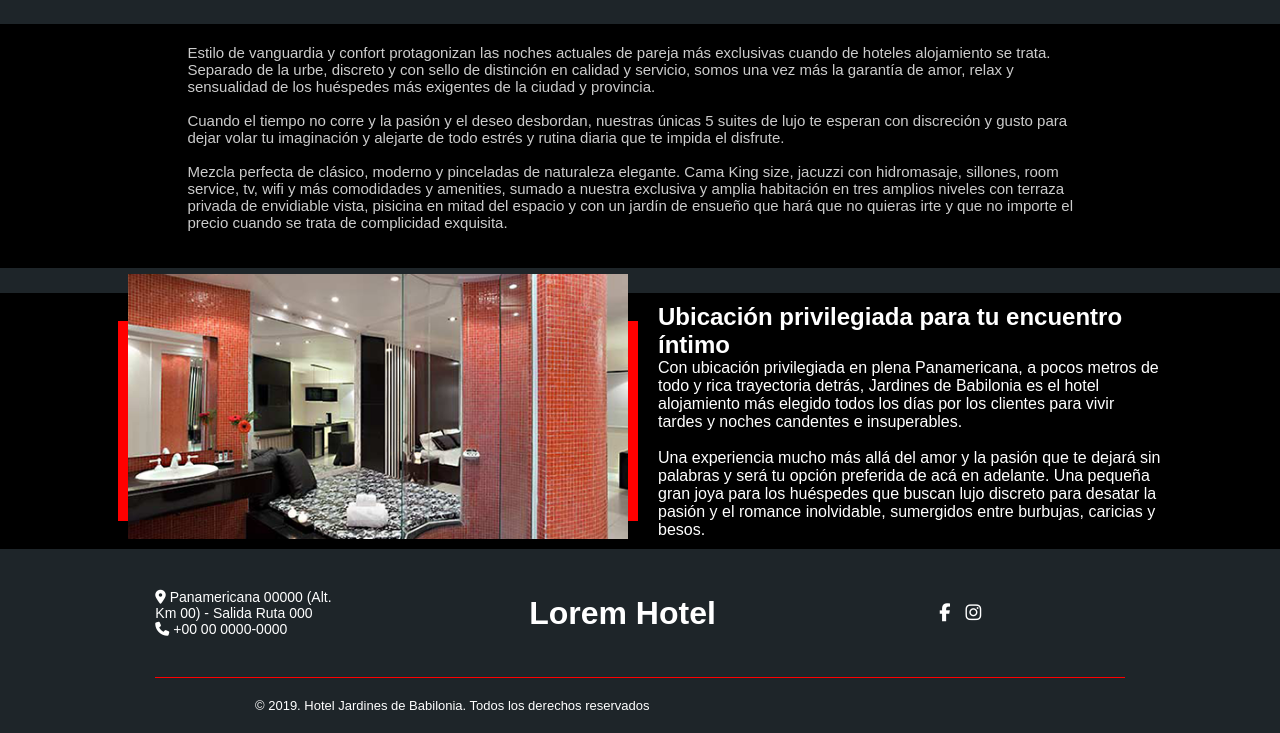
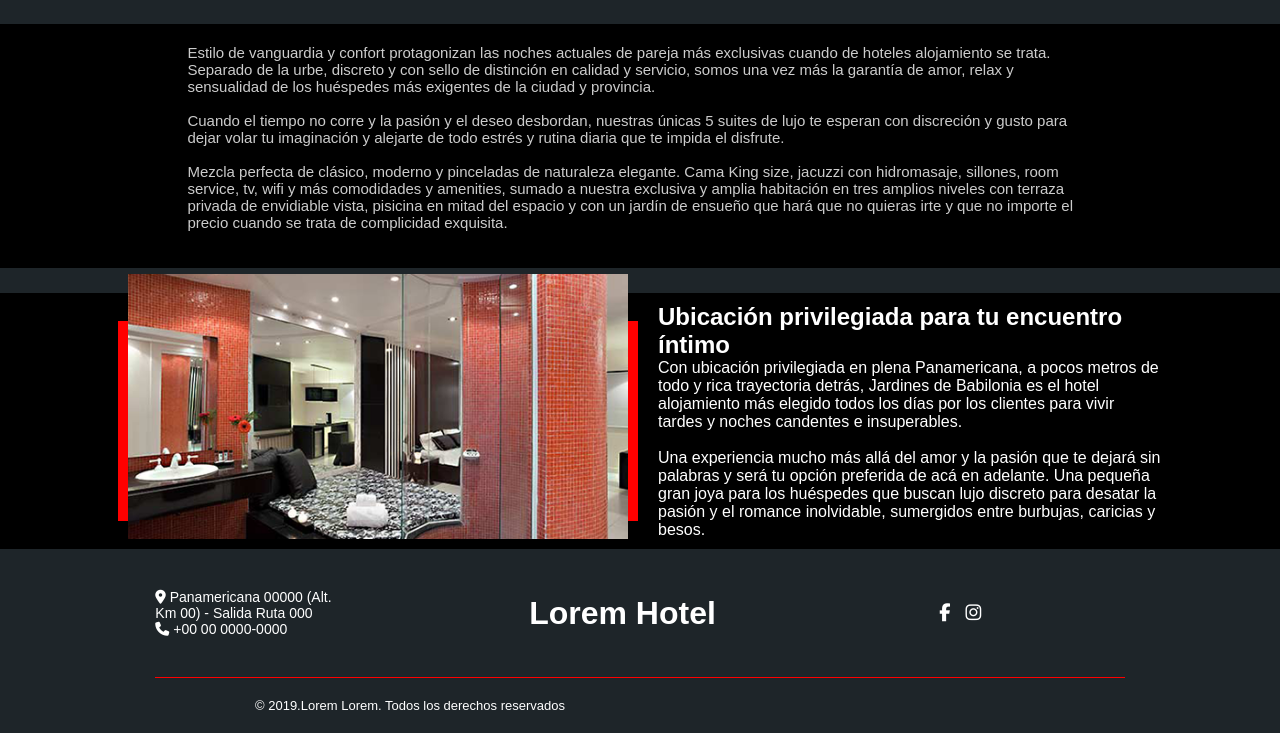
Before and after one commit to Ismael-dev-v2/LoremHotel, a plain HTML site: page index.html in a window 1280 px wide. Shown: the part 1980-2713 px from the top of the page. Drawn offline with Linux system fonts and the light colour scheme.

Commit message:
correccion footer

```diff
--- a/index.html
+++ b/index.html
@@ -326,7 +326,7 @@
         </div>
         <div class="dere">
             <p>
-                © 2019. Hotel Jardines de Babilonia. Todos los derechos reservados
+                © 2019.Lorem Lorem. Todos los derechos reservados
             </p>
         </div>
     </footer>
```
